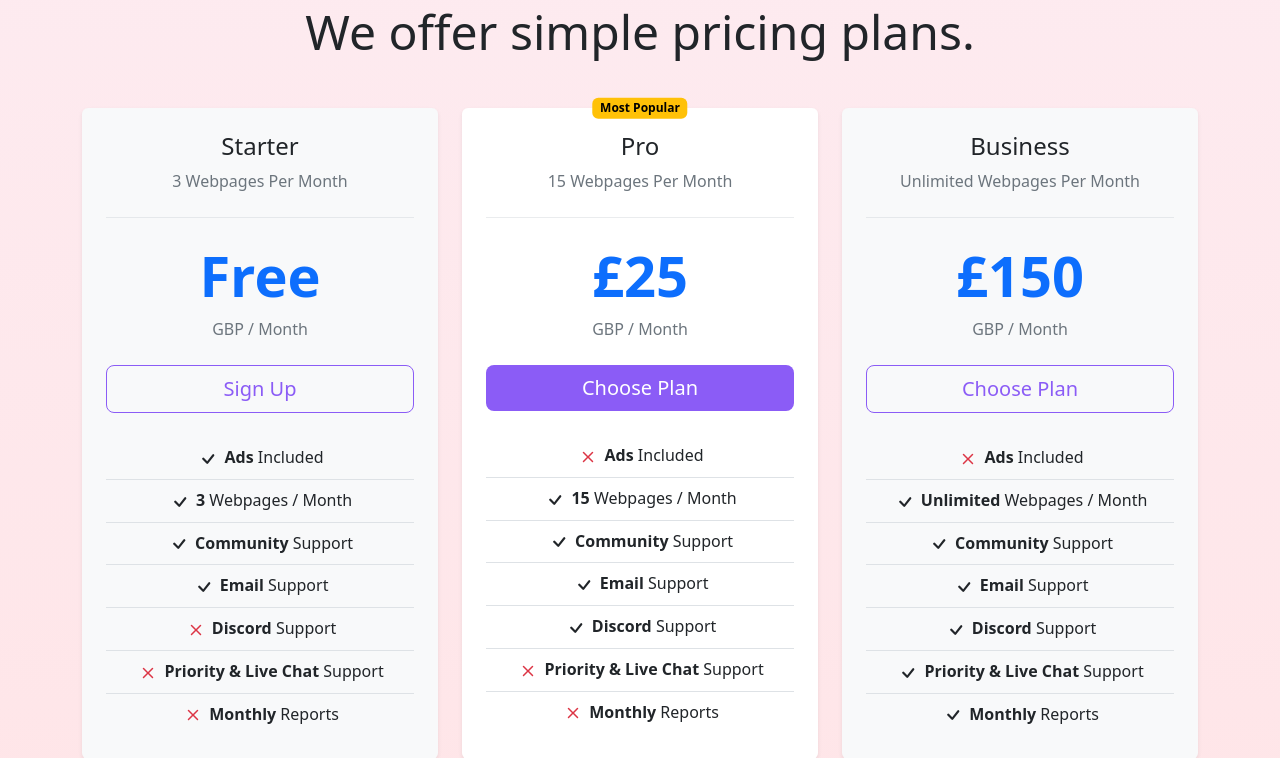
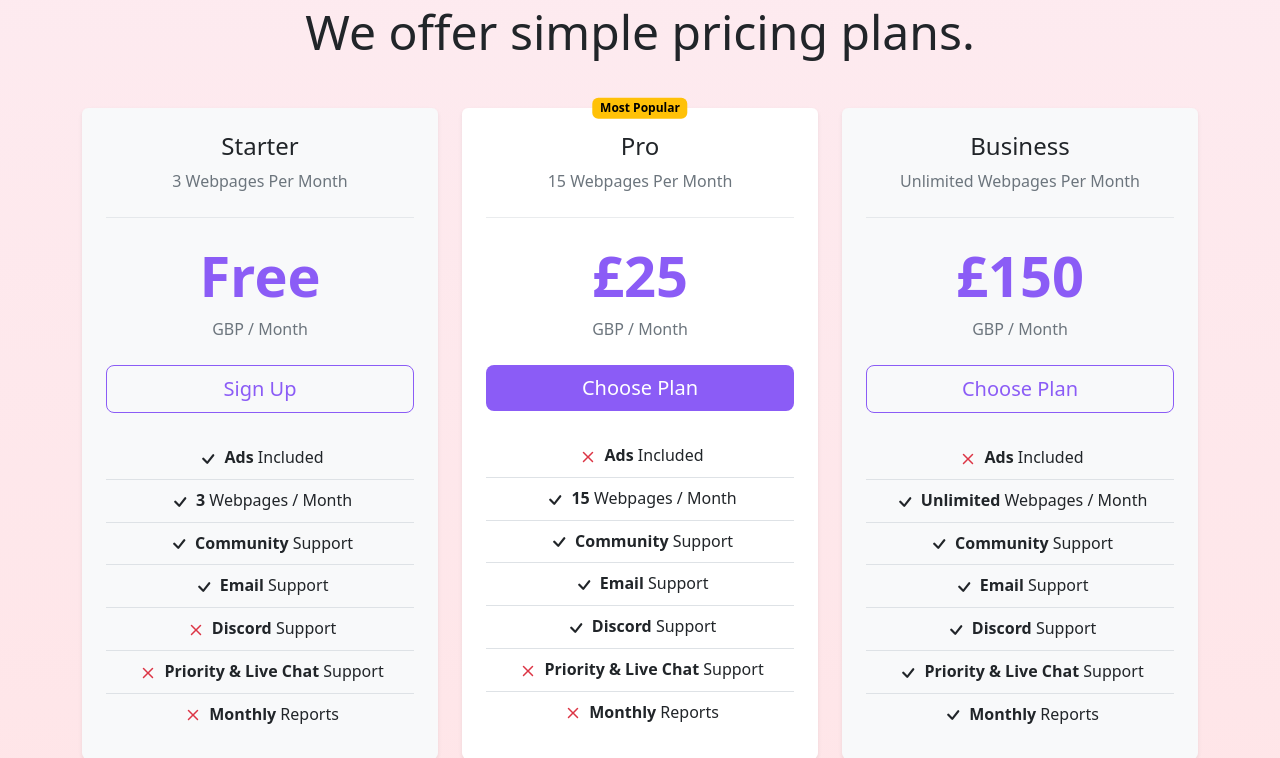
Before and after one commit to KyleSeaford/MetaBoost, a Django app: page / in a window 1280 px wide. Shown: the part 1745-2503 px from the top of the page. Run offline with Django 5.2, Linux system fonts and the light colour scheme; some libraries are stand-ins or nearby versions.

Commit message:
correct colours.

```diff
--- a/MetaBoost/static/styles.css
+++ b/MetaBoost/static/styles.css
@@ -8,6 +8,10 @@
 
 .icon-purple {
     color: #8B5CF6;
+}
+
+.text-primary2 {
+    color: #8B5CF6 !important;
 }
 
 .icon-green {
--- a/MetaBoost/templates/index.html
+++ b/MetaBoost/templates/index.html
@@ -10,7 +10,6 @@
         <link rel="icon" href="{% static 'logo.svg' %}" type="image/x-icon">
         <link href="https://cdn.jsdelivr.net/npm/bootstrap@5.3.0/dist/css/bootstrap.min.css" rel="stylesheet">
         <link href="{% static 'styles.css' %}" rel="stylesheet">
-
     </head>
 
     <body class="gradient-bg">
@@ -155,7 +154,7 @@
                                         <h2 class="h4 mb-2">Starter</h2>
                                         <p class="text-secondary m-0">3 Webpages Per Month</p>
                                         <hr class="my-4 border-dark-subtle">
-                                        <h4 class="display-4 fw-bold text-primary">Free</h4>
+                                        <h4 class="display-4 fw-bold text-primary2">Free</h4>
                                         <p class="text-secondary m-0">GBP / Month</p>
                                         <div class="d-grid gap-2 my-4">
                                             <a href="/signup" class="btn btn-lg btn-outline-primary">Sign Up</a>
@@ -216,7 +215,7 @@
                                         <h2 class="h4 mb-2">Pro</h2>
                                         <p class="text-secondary m-0">15 Webpages Per Month</p>
                                         <hr class="my-4 border-dark-subtle">
-                                        <h4 class="display-4 fw-bold text-primary">£25</h4>
+                                        <h4 class="display-4 fw-bold text-primary2">£25</h4>
                                         <p class="text-secondary m-0">GBP / Month</p>
                                         <div class="d-grid gap-2 my-4">
                                             <a href="#!" class="btn btn-lg btn-primary">Choose Plan</a>
@@ -276,7 +275,7 @@
                                         <h2 class="h4 mb-2">Business</h2>
                                         <p class="text-secondary m-0">Unlimited Webpages Per Month</p>
                                         <hr class="my-4 border-dark-subtle">
-                                        <h4 class="display-4 fw-bold text-primary">£150</h4>
+                                        <h4 class="display-4 fw-bold text-primary2">£150</h4>
                                         <p class="text-secondary m-0">GBP / Month</p>
                                         <div class="d-grid gap-2 my-4">
                                             <a href="#!" class="btn btn-lg btn-outline-primary">Choose Plan</a>
--- a/MetaBoost/views.py
+++ b/MetaBoost/views.py
@@ -91,6 +91,8 @@ def analyze_url(request):
             if not url:
                 return JsonResponse({'error': 'URL is required'}, status=400)
 
+            print(API_KEY)
+
             # Construct the payload for the AI API request
             payload = {
                 "inputs": {
@@ -107,7 +109,7 @@ def analyze_url(request):
 
             # Set up headers for the API request
             headers = {
-                'Authorization': f'Bearer {API_KEY}',
+                'Authorization': f'Bearer app-FzMhLTq6tPcsK1LLJoqLJjwR',
                 'Content-Type': 'application/json'
             }
 
```
